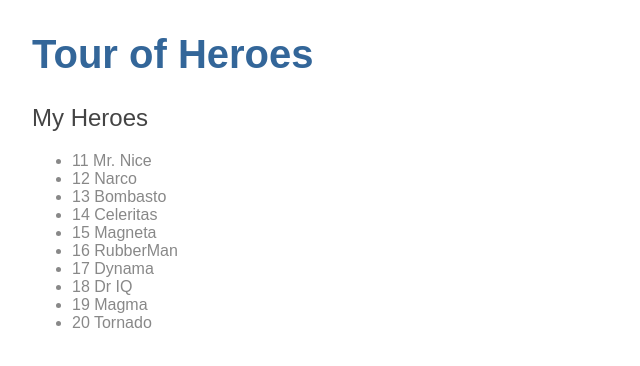
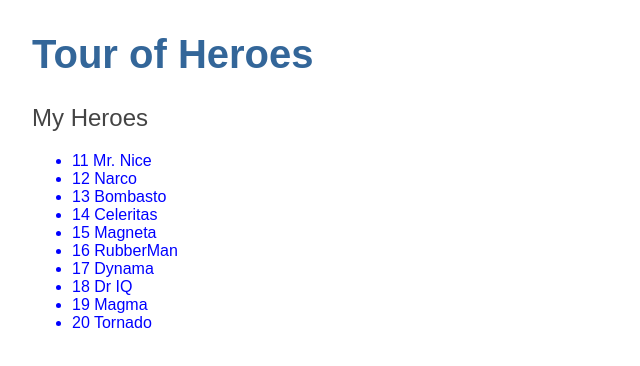
Before and after one commit to evantoh/Heroes, an Angular app: page / in a window 1280 px wide. Shown: the top 366 px of the page, without its empty margins (0-640 px from the left). Built offline with nearby package versions, Linux system fonts and the light colour scheme.

Commit message:
event binding in angular

```diff
--- a/src/app/heroes/heroes.component.css
+++ b/src/app/heroes/heroes.component.css
@@ -0,0 +1,3 @@
+.heroes{
+    color: blue;
+}
--- a/src/app/heroes/heroes.component.html
+++ b/src/app/heroes/heroes.component.html
@@ -1,7 +1,7 @@
 
 <h2>My Heroes</h2>
 <ul class="heroes">
-  <li *ngFor="let hero of heroes">
+  <li *ngFor="let hero of heroes"(click)="onSelect(hero)">
     <span class="badge">{{hero.id}}</span> {{hero.name}}
   </li>
 </ul>
```
